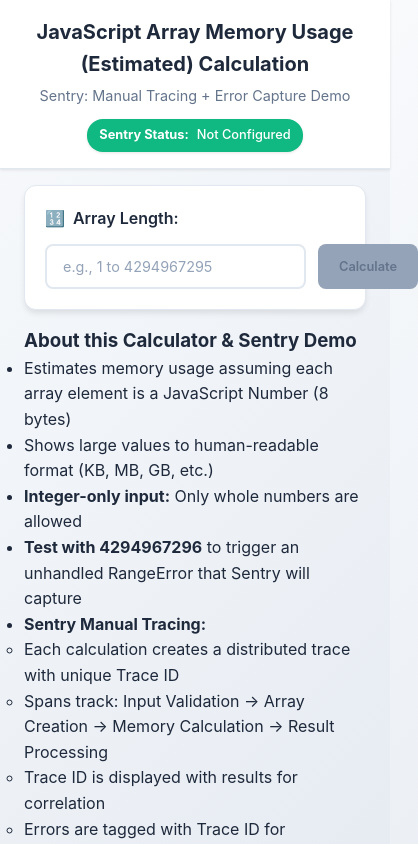
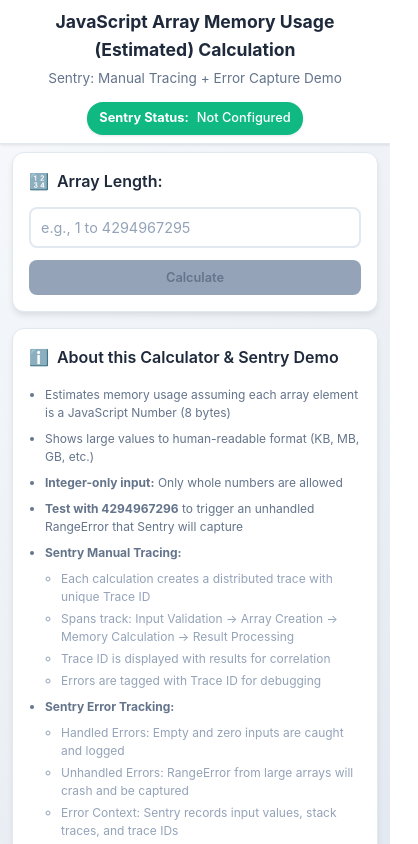
Before and after one commit to ashishkumar256/tmp, a React (Vite) app in the folder ui/: page / in a window 390 px wide. Shown: the top 844 px of the page, 418 px wide, since content can reach past the window. Built offline with nearby package versions, Linux system fonts and the light colour scheme.

Commit message:
manual tracing

```diff
--- a/ui/package.json
+++ b/ui/package.json
@@ -11,8 +11,7 @@
     "react": "^18.2.0",
     "react-dom": "^18.2.0",
     "@sentry/react": "^7.91.0",
-    "@sentry/replay": "^7.91.0",
-    "serve": "^14.2.0"
+    "@sentry/replay": "^7.91.0"
   },
   "devDependencies": {
     "@vitejs/plugin-react": "^4.1.0",
--- a/ui/src/App.css
+++ b/ui/src/App.css
@@ -262,4 +262,258 @@ body {
 /* Style for the unit to be right next to the number on the same line */
 .success-message .unit-only {
   color: #0f766e;
-  font-weight: 500
+  font-weight: 500;
+  font-size: 0.85rem;
+  margin-left: 0.25rem;
+}
+
+.success-message::before {
+  content: '✅';
+  font-size: 1rem;
+}
+
+/* Results Section - More compact */
+.result-section {
+  background: var(--card);
+  border-radius: var(--radius-lg);
+  padding: 1.25rem;
+  margin: 1rem 0;
+  box-shadow: var(--shadow-md);
+  border: 1px solid var(--border);
+  display: flex; /* Make result section a flex container */
+  flex-direction: column;
+}
+
+/* Action Buttons - More compact */
+.action-buttons {
+  display: flex;
+  gap: 0.75rem;
+  margin: 1.5rem 0;
+  justify-content: center;
+}
+
+.action-buttons .btn {
+  min-width: 90px;
+}
+
+/* 2. Updated: Clear button inside result section */
+.result-section .action-buttons {
+  margin: 1rem 0 0 0;
+  justify-content: flex-start; /* Align button to the left */
+}
+
+/* Info Section - Much more compact */
+.info-section {
+  background: var(--card);
+  border: 1px solid var(--border);
+  border-radius: var(--radius-lg);
+  padding: 1.5rem;
+  margin-top: 1.5rem;
+  box-shadow: var(--shadow-md);
+  max-width: 100%;
+}
+
+.info-section h3 {
+  font-size: 1rem;
+  font-weight: 600;
+  color: var(--text-primary);
+  margin-bottom: 1rem;
+  display: flex;
+  align-items: center;
+  gap: 0.5rem;
+}
+
+.info-section h3::before {
+  content: 'ℹ️';
+  font-size: 1rem;
+}
+
+.info-section ul {
+  padding-left: 1rem;
+  color: var(--text-secondary);
+  font-size: 0.8rem;
+  line-height: 1.5;
+}
+
+.info-section li {
+  margin-bottom: 0.5rem;
+}
+
+.info-section ul ul {
+  margin: 0.5rem 0;
+  padding-left: 1rem;
+}
+
+.info-section ul ul li {
+  margin-bottom: 0.25rem;
+  color: var(--text-tertiary);
+  font-size: 0.75rem;
+}
+
+/* Focus Styles */
+.btn:focus,
+.text-input:focus {
+  outline: 2px solid var(--primary);
+  outline-offset: 2px;
+}
+
+/* Loading State */
+.calculating {
+  position: relative;
+  pointer-events: none;
+}
+
+.calculating::after {
+  content: '';
+  position: absolute;
+  width: 14px;
+  height: 14px;
+  border: 2px solid transparent;
+  border-top: 2px solid currentColor;
+  border-radius: 50%;
+  animation: spin 1s linear infinite;
+  right: 0.75rem;
+}
+
+@keyframes spin {
+  0% { transform: rotate(0deg); }
+  100% { transform: rotate(360deg); }
+}
+
+/* Trace Info Styles */
+.trace-info {
+  margin-top: 10px;
+  padding: 8px;
+  background-color: #f0f9ff;
+  border: 1px solid #bae6fd;
+  border-radius: 4px;
+  font-size: 0.8rem;
+  color: #0369a1;
+  font-family: monospace;
+  word-break: break-all;
+}
+
+.trace-info strong {
+  color: #0c4a6e;
+  margin-right: 5px;
+}
+
+/* Responsive Design - Optimized for no scrolling */
+@media (max-width: 768px) {
+  .calculator-container {
+    max-width: 100%;
+    padding: 0.75rem 1rem;
+  }
+
+  .app-header {
+    padding: 0.75rem 1rem;
+  }
+
+  .app-header h1 {
+    font-size: 1.1rem;
+  }
+
+  .app-header p {
+    font-size: 0.85rem;
+  }
+
+  .input-group {
+    flex-direction: column;
+  }
+
+  .action-buttons {
+    flex-direction: column;
+    align-items: center;
+    margin: 1rem 0;
+  }
+
+  .action-buttons .btn {
+    width: 100%;
+    max-width: 180px;
+  }
+
+  .info-section {
+    padding: 1.25rem;
+    margin-top: 1rem;
+  }
+
+  .input-section,
+  .result-section {
+    padding: 1rem;
+  }
+
+  /* Clear button inside result section on mobile */
+  .result-section .action-buttons {
+    margin: 1rem 0 0 0;
+    justify-content: flex-start;
+  }
+
+  /* Trace info on mobile */
+  .trace-info {
+    font-size: 0.7rem;
+    padding: 6px;
+  }
+}
+
+@media (max-width: 480px) {
+  .calculator-container {
+    padding: 0.5rem 0.75rem;
+  }
+
+  .app-header {
+    padding: 0.5rem 0.75rem;
+  }
+
+  .btn {
+    padding: 0.625rem 1rem;
+  }
+
+  .text-input {
+    padding: 0.625rem;
+  }
+
+  .info-section {
+    padding: 1rem;
+  }
+
+  .info-section ul {
+    font-size: 0.75rem;
+  }
+
+  /* Success message adjustment for tiny screens */
+  .success-message {
+    flex-direction: column;
+    align-items: flex-start;
+    gap: 0;
+  }
+
+  .success-message::before {
+    margin-bottom: 0.5rem;
+  }
+
+  .success-message .result-value {
+    margin-top: 0.25rem;
+  }
+
+  /* Trace info on very small screens */
+  .trace-info {
+    font-size: 0.65rem;
+    padding: 4px;
+  }
+}
+
+/* Ensure no vertical scrolling on most screens */
+@media (max-height: 800px) {
+  .calculator-container {
+    padding: 0.5rem 1.5rem;
+  }
+
+  .app-header {
+    padding: 0.75rem 1.5rem;
+  }
+
+  .info-section {
+    margin-top: 1rem;
+    padding: 1rem;
+  }
+}
```
